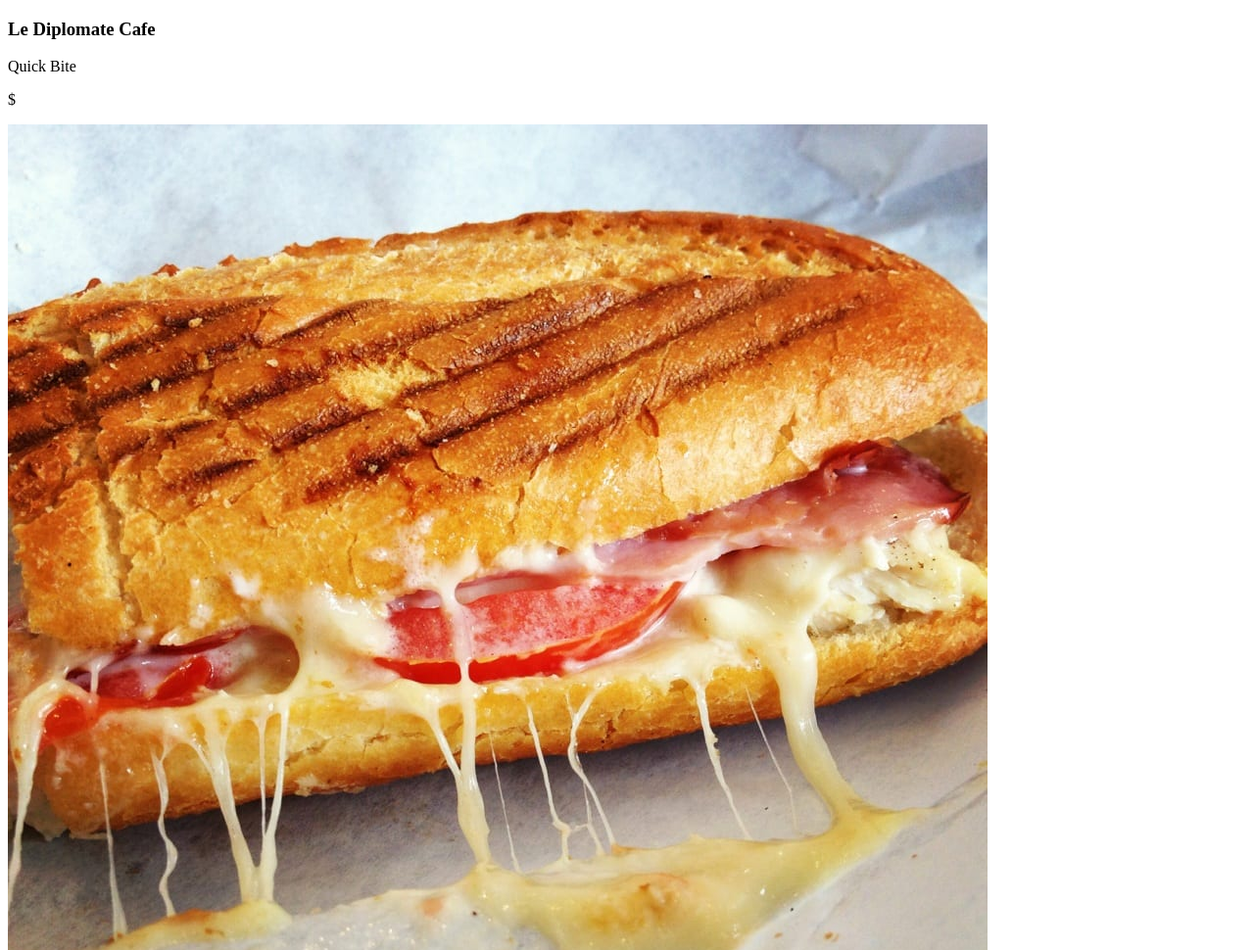
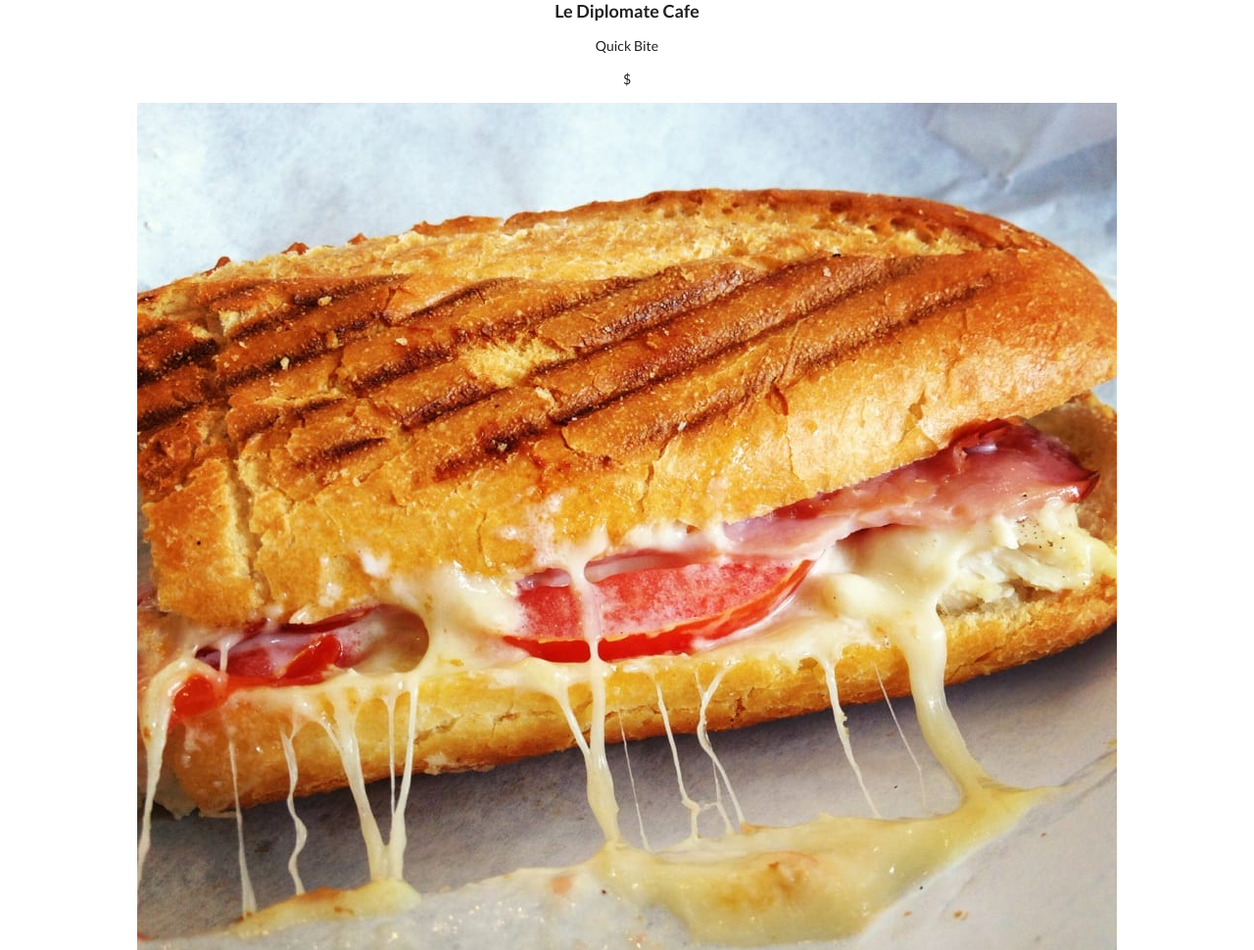
Before and after one commit to xmichelle/grub-choice, a plain HTML site: page index.html in a window 1280 px wide. Shown: the top 970 px of the page at 98% size. Drawn offline with nearby package versions, Linux system fonts and the light colour scheme.

Commit message:
Linked Semantic UI to index.html file. #1

```diff
--- a/index.html
+++ b/index.html
@@ -4,11 +4,12 @@
   <meta charset="UTF-8" />
   <meta name="viewport" content="width=device-width, initial-scale=1.0" />
   <meta http-equiv="X-UA-Compatible" content="ie=edge" />
+  <link rel="stylesheet" href="https://cdn.jsdelivr.net/semantic-ui/2.2.10/semantic.min.css"/>
   <link rel="stylesheet" href="styles.css"/>
   <title>Grub-Choice</title>
 </head>
 <body>
-  <div class= "restaurants">
+  <div class="restaurants">
   </div>
   <script src="js/data.js"></script>
   <script src="js/main.js"></script>
--- a/js/main.js
+++ b/js/main.js
@@ -23,8 +23,8 @@ function renderRestaurant(restaurant) {
   $name.textContent = restaurant.name
   $type.textContent = restaurant.type
   $price.textContent = restaurant.price
+
   $image.setAttribute('src', restaurant.image)
-
   $name.classList.add('name')
 
   $container.appendChild($name)
--- a/styles.css
+++ b/styles.css
@@ -1 +1,6 @@
-/* Blank */
+
+* {
+  margin-left: auto;
+  margin-right: auto;
+  text-align: center;
+}
```
